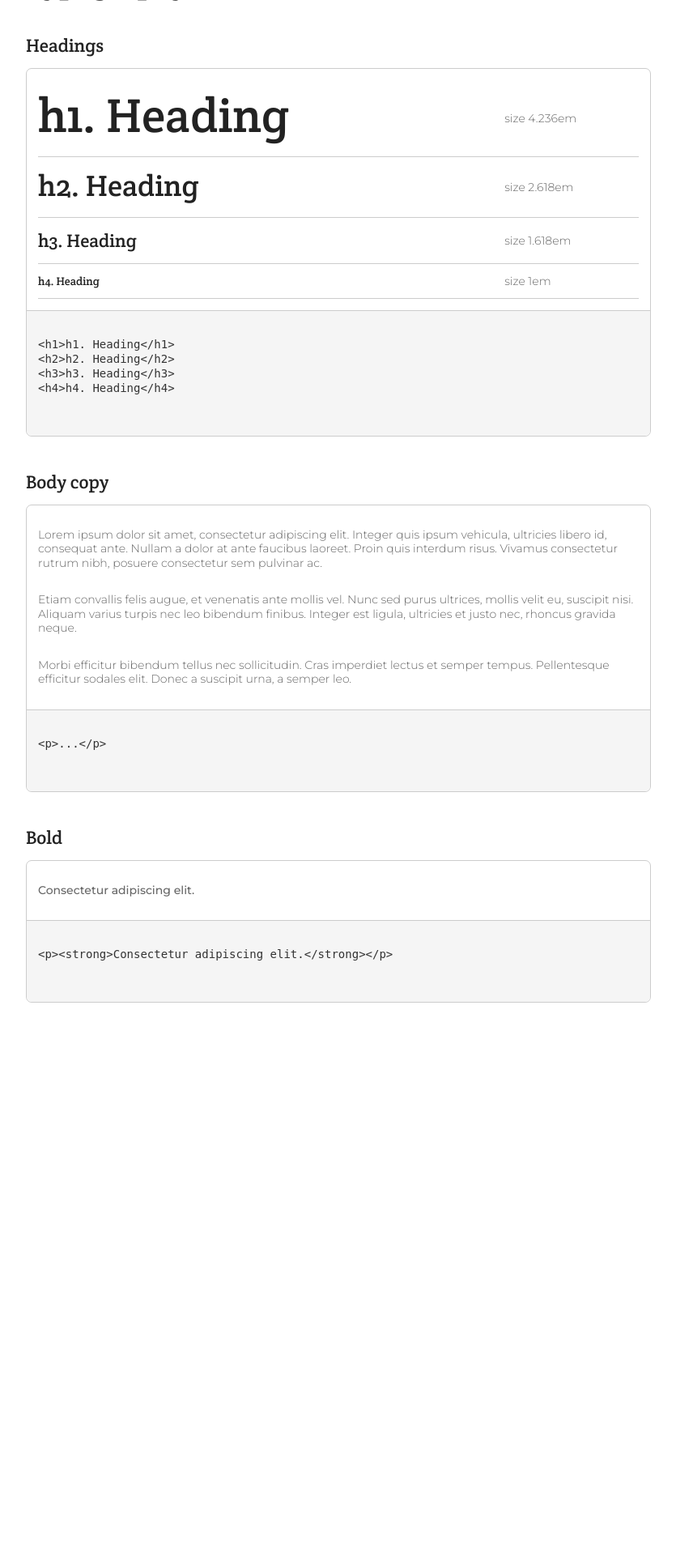
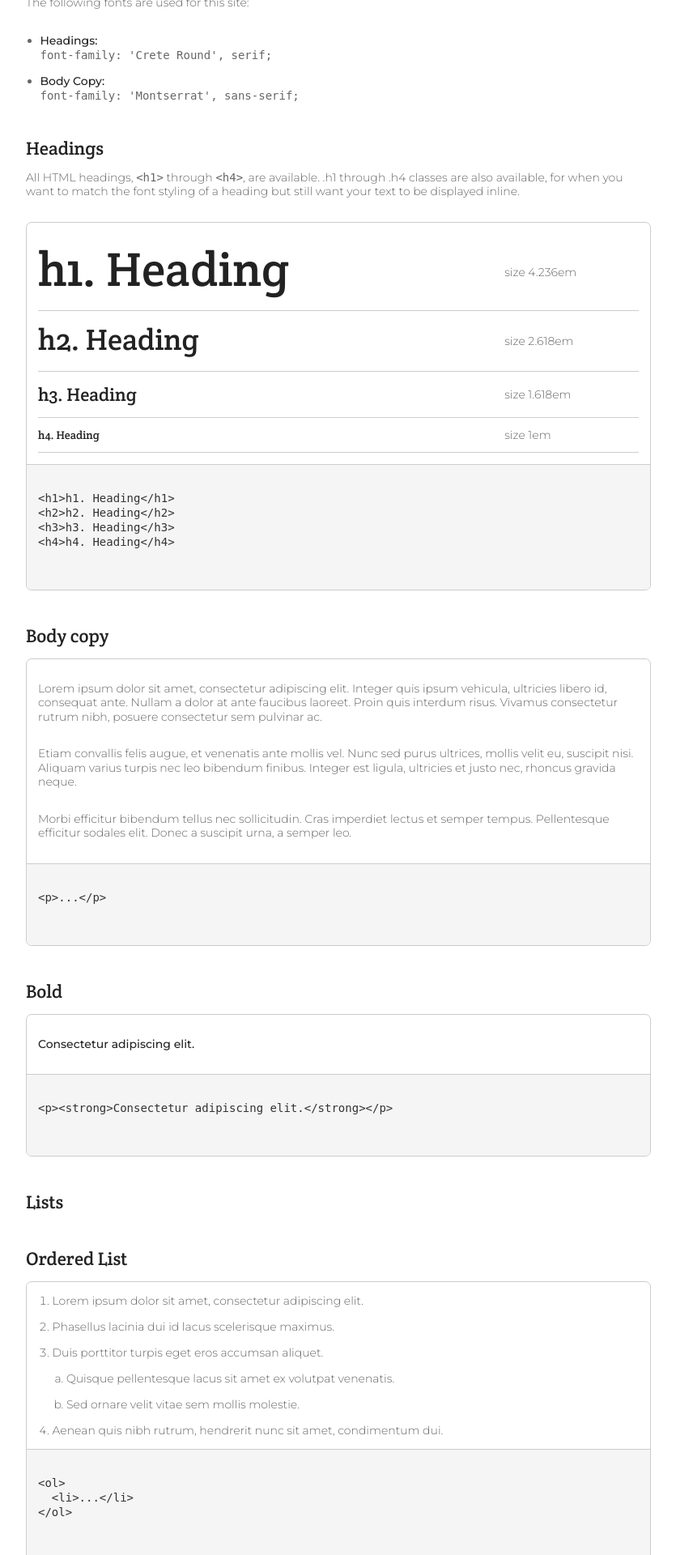
Before and after one commit to CCucalonUTA/CTEC-3350, a PHP site: page / in a window 1280 px wide. Shown: the part 600-2520 px from the top of the page at 81% size, without its empty margins (22-857 px from the left). Before the commit the page ends 1838 px from the top, so only its background shows below. Run offline with PHP 8.4, Linux system fonts and the light colour scheme.

Commit message:
Added Components Page
-- Still work in progress

```diff
--- a/JavaJam/BEM/Assets/css/bem-styles.css
+++ b/JavaJam/BEM/Assets/css/bem-styles.css
@@ -3,7 +3,7 @@
 
 .toc {
   position: fixed;
-  top: 100;
+  top: 100px;
   right: 0;
 }
 
@@ -40,6 +40,10 @@
 }
 .toc ul li.backToTop a {
   font-weight: 300;
+}
+
+.toc ul ul li {
+  margin: 0;
 }
 
 
@@ -85,3 +89,27 @@ pre {
   border-radius: 0 0 0.5rem 0.5rem;
   box-sizing: border-box;
 }
+
+
+
+@media (max-width: 768px) {
+  .responsive-hidden {
+    display: none;
+  }
+}
+
+
+
+ul.classes-used {
+  margin: 0 0 2rem 1rem;
+  list-style-type: none;
+}
+
+ul.classes-used ul {
+  margin-top: 0;
+  list-style-type: none;
+}
+
+ul.classes-used li {
+  margin: 0;
+}
--- a/JavaJam/BEM/Assets/css/typography.css
+++ b/JavaJam/BEM/Assets/css/typography.css
@@ -22,28 +22,32 @@ h1, h2, h3, h4, h5, h6 {
   color: #222222;
 }
 
-h1 {
+h1, .h1 {
   font-size: 4.236em;
   line-height: 4.25rem;
   margin: 1rem auto 1.5rem auto;
 }
 
-h2 {
+h2, .h2 {
   font-size: 2.618em;
   line-height: 3rem;
   margin: 1rem auto 1.25rem auto;
 }
 
-h3 {
+h3, .h3 {
   font-size: 1.618em;
   line-height: 2rem;
   margin: 1rem auto 1rem auto;
 }
 
-h4 {
+h4, .h4 {
   font-size: 1em;
   line-height: 1rem;
   margin: 1rem auto 1rem auto;
+}
+
+.h1, .h2, .h3, .h4 {
+  display: inline-block;
 }
 
 p {
@@ -54,6 +58,7 @@ p {
 
 b, strong {
   font-weight: 500;
+  color: #222222;
 }
 
 a:link,
@@ -62,3 +67,33 @@ a:active,
 a:hover {
   color: #1692A7;
 }
+
+ul, ol {
+  margin-left: 1.25rem;
+}
+
+ol li,
+ul li {
+  margin-bottom: 1rem;
+}
+
+ul ol,
+ol ol,
+ol ul,
+ul ul {
+    margin-top: 1rem;
+}
+
+ol ol {
+  list-style-type: lower-latin;
+}
+
+ul.inline {
+  margin-left: 0;
+  list-style-type: 0 none;
+}
+
+ul.inline li {
+  display: inline-block;
+  margin-right: 2rem;
+}
--- a/JavaJam/BEM/index.html
+++ b/JavaJam/BEM/index.html
@@ -9,6 +9,7 @@
     <link rel="stylesheet" href="Assets/css/code-snippets.css">
     <link rel="stylesheet" href="Assets/css/bem-styles.css">
     <link rel="stylesheet" href="Assets/css/typography.css">
+    <link rel="stylesheet" href="Assets/css/components.css">
 
     <link rel="stylesheet" href="https://maxcdn.bootstrapcdn.com/font-awesome/4.7.0/css/font-awesome.min.css">
 
@@ -17,7 +18,7 @@
     <div id="nav" class="container">
       <div class="row">
         <div class="col-md-12">
-          <ul>
+          <ul class="inline">
             <li>CSS</li>
             <li>Navigation</li>
             <li>Components</li>
@@ -52,7 +53,17 @@
           </div>
           <div id="Typography" class="content-area">
             <h2>Typography</h2>
+            <p>The following fonts are used for this site:</p>
+            <ul>
+              <li><strong>Headings:</strong><br />
+                <code>font-family: 'Crete Round', serif;</code>
+              </li>
+              <li><strong>Body Copy:</strong><br />
+                <code>font-family: 'Montserrat', sans-serif;</code>
+              </li>
+            </ul>
             <h3 id="headings">Headings</h3>
+            <p>All HTML headings, <code>&lt;h1&gt;</code> through <code>&lt;h4&gt;</code>, are available. .h1 through .h4 classes are also available, for when you want to match the font styling of a heading but still want your text to be displayed inline.</p>
             <div class="sample">
               <table class="table">
                 <tr>
@@ -103,6 +114,68 @@
             </code>
             </pre>
             </div>
+
+            <h3 id="lists">Lists</h3>
+            <h3>Ordered List</h3>
+            <div class="sample">
+              <ol>
+                <li>Lorem ipsum dolor sit amet, consectetur adipiscing elit.</li>
+                <li>Phasellus lacinia dui id lacus scelerisque maximus.</li>
+                <li>Duis porttitor turpis eget eros accumsan aliquet.
+                  <ol>
+                    <li>Quisque pellentesque lacus sit amet ex volutpat venenatis.</li>
+                    <li>Sed ornare velit vitae sem mollis molestie.</li>
+                  </ol>
+                </li>
+                <li>Aenean quis nibh rutrum, hendrerit nunc sit amet, condimentum dui.</li>
+              </ol>
+              <pre>
+            <code>
+&lt;ol&gt;
+  &lt;li&gt;...&lt;/li&gt;
+&lt;/ol&gt;
+            </code>
+            </pre>
+            </div>
+
+            <h3>Unordered List</h3>
+            <div class="sample">
+              <ul>
+                <li>Lorem ipsum dolor sit amet, consectetur adipiscing elit.</li>
+                <li>Phasellus lacinia dui id lacus scelerisque maximus.</li>
+                <li>Duis porttitor turpis eget eros accumsan aliquet.
+                  <ul>
+                    <li>Quisque pellentesque lacus sit amet ex volutpat venenatis.</li>
+                    <li>Sed ornare velit vitae sem mollis molestie.</li>
+                  </ul>
+                </li>
+                <li>Aenean quis nibh rutrum, hendrerit nunc sit amet, condimentum dui.</li>
+              </ul>
+              <pre>
+            <code>
+&lt;ul&gt;
+  &lt;li&gt;...&lt;/li&gt;
+&lt;/ul&gt;
+            </code>
+            </pre>
+            </div>
+
+            <h3>Inline List</h3>
+            <div class="sample">
+              <ul class="inline">
+                <li>Lorem ipsum dolor</li>
+                <li>Phasellus lacinia</li>
+                <li>Duis porttitor turpis</li>
+                <li>Aenean quis nibh rutrum</li>
+              </ul>
+              <pre>
+            <code>
+&lt;ul class="inline"&gt;
+  &lt;li&gt;...&lt;/li&gt;
+&lt;/ul&gt;
+            </code>
+            </pre>
+            </div>
           </div>
         </div>
         <div class="col-md-4 toc">
@@ -114,6 +187,7 @@
                 <li><a href="#headings">Headings</a></li>
                 <li><a href="#bodyCopy">Body copy</a></li>
                 <li><a href="#bold">Bold</a></li>
+                <li><a href="#lists">Lists</a></li>
               </ul>
             </li>
             <li class="backToTop"><a href="#nav">back to top <i class="fa fa-long-arrow-up" aria-hidden="true"></i></a></li>
@@ -121,5 +195,12 @@
         </div>
       </div>
     </div>
+    <div id="footer" class="container">
+      <div class="row">
+        <div class="col-md-12">
+          <p>All rights to CCucalon</p>
+        </div>
+      </div>
+    </div>
   </body>
 </html>
```
Also changed, not shown: JavaJam/BEM/Assets/css/components.css (added, +35 -0 lines), JavaJam/BEM/components.html (added, +115 -0 lines).
